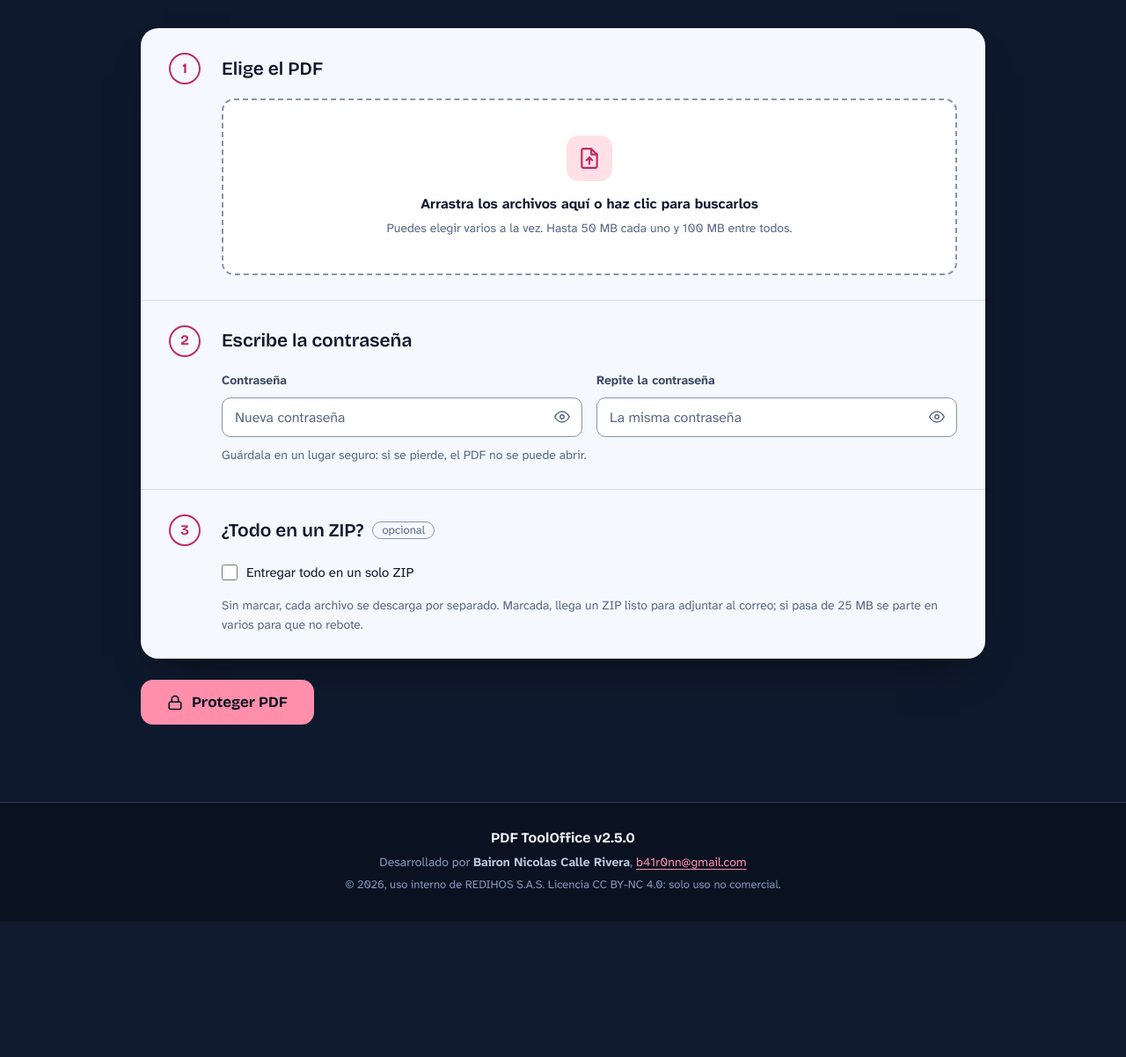
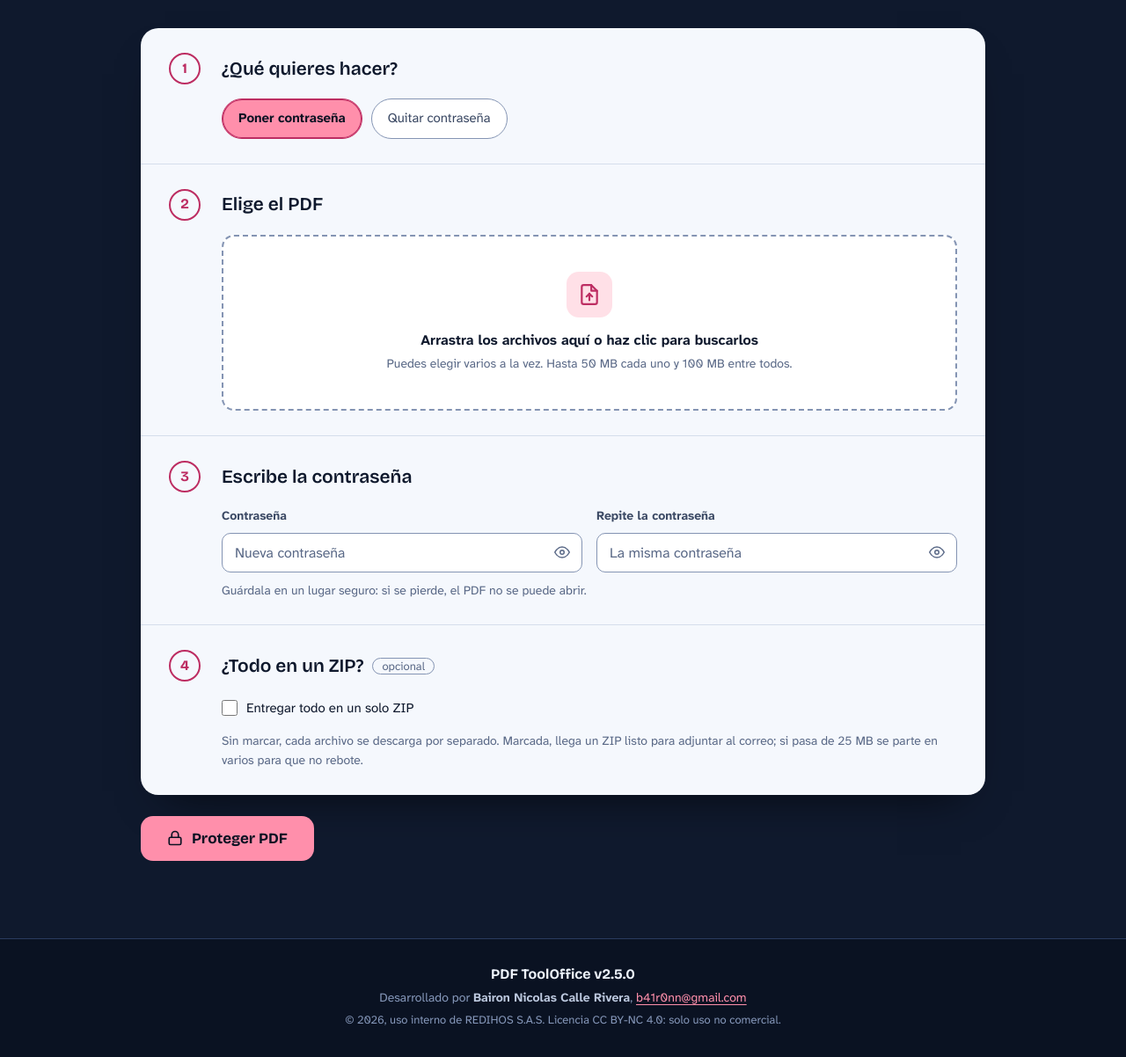
Before and after one commit to b41r0nn/pdf_tooloffice, a Flask app: page / in a window 1280 px wide, after a click on "Proteger". Shown: the part 219-1421 px from the top of the page at 88% size. Before the commit the page ends 1231 px from the top, so only its background shows below. Run offline with Flask 3, Linux system fonts and the light colour scheme.

Commit message:
Proteger: pastillas para poner o quitar la contraseña
El panel Proteger ofrece dos modos. Poner la contraseña sigue igual; quitarla
usa /api/desbloqueo, pide la contraseña actual (puede ir vacía si el PDF no la
pide) y tiene la casilla para quitar también las restricciones de impresión y
copia. La tanda y la casilla del ZIP valen en los dos modos.

```diff
--- a/app/static/js/main.js
+++ b/app/static/js/main.js
@@ -680,12 +680,38 @@ document.querySelector('#panel-compresion .btn-process')?.addEventListener('clic
 });
 
 // ── CIFRADO ───────────────────────────────────────────────────────
+// Dos modos en el mismo panel: poner la contraseña (/api/cifrado) o quitarla
+// (/api/desbloqueo). Sin ámbito propio: todo cuelga de los eventos, no de nombres globales.
+document.querySelectorAll('input[name="cif-modo"]').forEach(radio => {
+  radio.addEventListener('change', () => {
+    const quitar = document.getElementById('cif-modo-quitar').checked;
+    document.getElementById('paso-poner').hidden  = quitar;
+    document.getElementById('paso-quitar').hidden = !quitar;
+    document.getElementById('cif-btn-texto').textContent = quitar ? 'Quitar contraseña' : 'Proteger PDF';
+  });
+});
+
 document.querySelector('#panel-cifrado .btn-process')?.addEventListener('click', () => {
-  const panel      = document.getElementById('panel-cifrado');
-  const items      = panel.querySelectorAll('.file-item');
+  const panel = document.getElementById('panel-cifrado');
+  const items = panel.querySelectorAll('.file-item');
+  if (items.length === 0) { showToast('Sube un archivo PDF'); return; }
+
+  if (document.getElementById('cif-modo-quitar').checked) {
+    // Quitar: no se exige contraseña. Un PDF solo restringido no tiene ninguna.
+    const contrasena = document.getElementById('cif-pass-actual')?.value || '';
+    const quitarRestricciones = document.getElementById('cif-restricciones')?.checked ? 'true' : 'false';
+    procesarTanda(panel, '/api/desbloqueo', (archivo) => {
+      const fd = new FormData();
+      fd.append('archivo',              archivo);
+      fd.append('contrasena',           contrasena);
+      fd.append('quitar_restricciones', quitarRestricciones);
+      return fd;
+    }, { baseZip: 'sin_contrasena' });
+    return;
+  }
+
   const contrasena = document.getElementById('pass1')?.value || '';
   const confirmar  = document.getElementById('pass2')?.value || '';
-  if (items.length === 0)       { showToast('Sube un archivo PDF'); return; }
   if (!contrasena)              { showToast('Ingresa una contraseña'); return; }
   if (contrasena !== confirmar) { showToast('Las contraseñas no coinciden'); return; }
   // La misma contraseña para toda la tanda: es lo que se espera al proteger una
--- a/app/templates/index.html
+++ b/app/templates/index.html
@@ -430,6 +430,20 @@
 
     <ol class="hoja pasos">
       <li class="card paso">
+        <h2 class="paso-titulo">¿Qué quieres hacer?</h2>
+        <div class="pill-group" role="radiogroup" aria-label="Qué hacer con la contraseña">
+          <div class="pill-option">
+            <input type="radio" name="cif-modo" id="cif-modo-poner" value="poner" checked>
+            <label for="cif-modo-poner">Poner contraseña</label>
+          </div>
+          <div class="pill-option">
+            <input type="radio" name="cif-modo" id="cif-modo-quitar" value="quitar">
+            <label for="cif-modo-quitar">Quitar contraseña</label>
+          </div>
+        </div>
+      </li>
+
+      <li class="card paso">
         <h2 class="paso-titulo">Elige el PDF</h2>
         <div class="upload-zone">
           <input type="file" accept=".pdf" multiple aria-label="Elegir los PDF a proteger">
@@ -442,7 +456,7 @@
         <div class="file-list"></div>
       </li>
 
-      <li class="card paso">
+      <li class="card paso" id="paso-poner">
         <h2 class="paso-titulo">Escribe la contraseña</h2>
         <div class="form-row">
           <div class="form-group">
@@ -466,6 +480,25 @@
         </div>
         <p class="form-hint">Guárdala en un lugar seguro: si se pierde, el PDF no se puede abrir.</p>
       </li>
+
+      <li class="card paso" id="paso-quitar" hidden>
+        <h2 class="paso-titulo">Escribe la contraseña actual</h2>
+        <div class="form-group">
+          <label class="form-label" for="cif-pass-actual">Contraseña actual</label>
+          <div class="campo-clave">
+            <input type="password" id="cif-pass-actual" class="form-input" placeholder="Contraseña del PDF" autocomplete="off" aria-describedby="cif-pass-actual-nota">
+            <button type="button" class="btn-ojo" onclick="togglePass('cif-pass-actual',this)" aria-label="Mostrar contraseña" aria-pressed="false">
+              <svg viewBox="0 0 24 24" fill="none" stroke="currentColor" stroke-width="2" width="18" height="18" aria-hidden="true"><path d="M1 12s4-8 11-8 11 8 11 8-4 8-11 8-11-8-11-8z"/><circle cx="12" cy="12" r="3"/></svg>
+            </button>
+          </div>
+        </div>
+        <p class="form-hint" id="cif-pass-actual-nota">Déjalo vacío si el PDF se abre sin pedir contraseña.</p>
+        <label class="check" for="cif-restricciones">
+          <input type="checkbox" id="cif-restricciones"> Quitar también las restricciones de impresión y copia
+        </label>
+        <p class="form-hint">Solo hace falta para un PDF que se abre sin contraseña: si el PDF pide contraseña, sus restricciones se van con ella.</p>
+      </li>
+
       <li class="card paso">
         <h2 class="paso-titulo">¿Todo en un ZIP? <span class="opcional">opcional</span></h2>
         <label class="check" for="cif-zip">
@@ -479,7 +512,7 @@
     <div class="action-bar">
       <button type="button" class="btn-primary btn-process">
         <svg width="18" height="18" viewBox="0 0 24 24" fill="none" stroke="currentColor" stroke-width="2.2" stroke-linecap="round" stroke-linejoin="round" aria-hidden="true"><rect x="3" y="11" width="18" height="11" rx="2" ry="2"/><path d="M7 11V7a5 5 0 0 1 10 0v4"/></svg>
-        Proteger PDF
+        <span id="cif-btn-texto">Proteger PDF</span>
       </button>
     </div>
 
```
Also changed, not shown: tests/test_desbloqueo_ui.py (added, +105 -0 lines).
